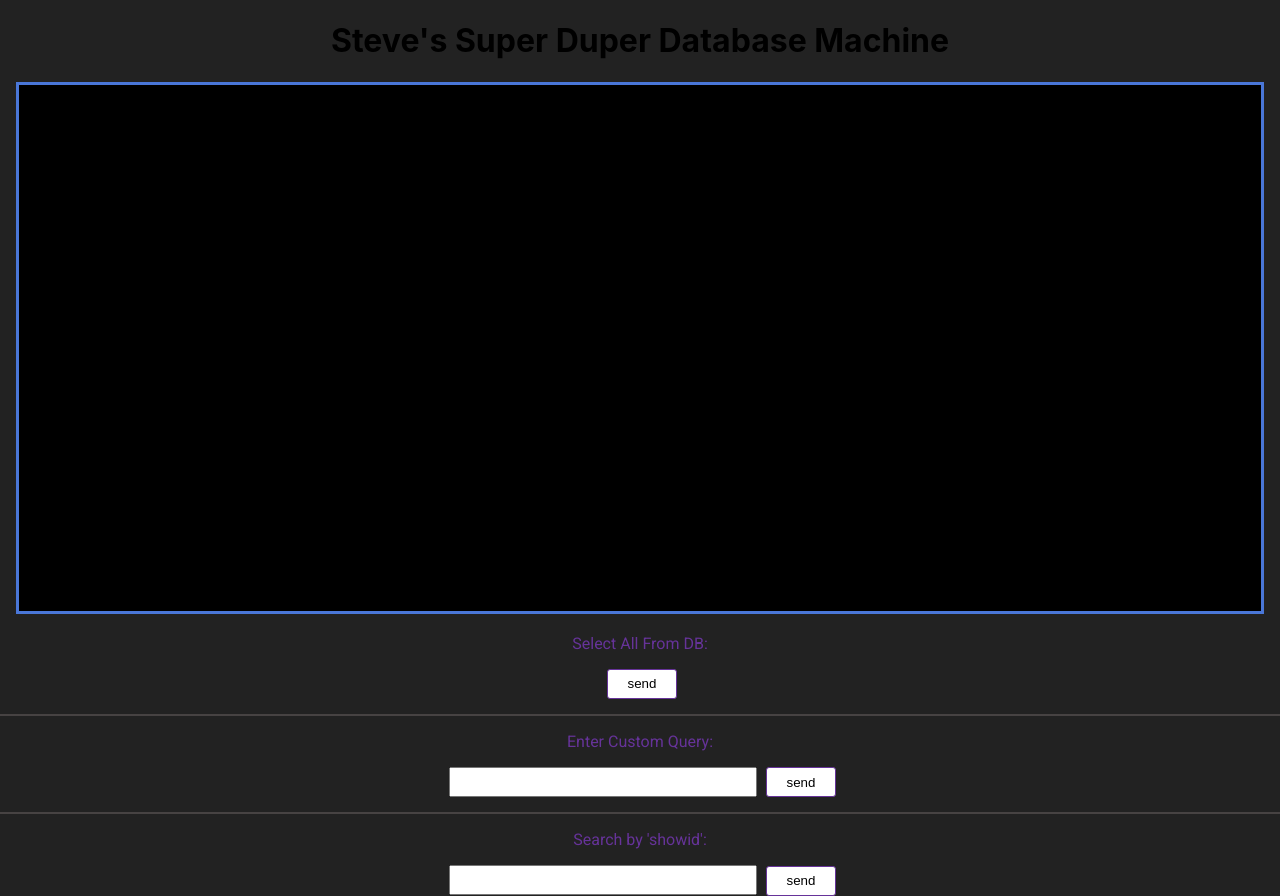
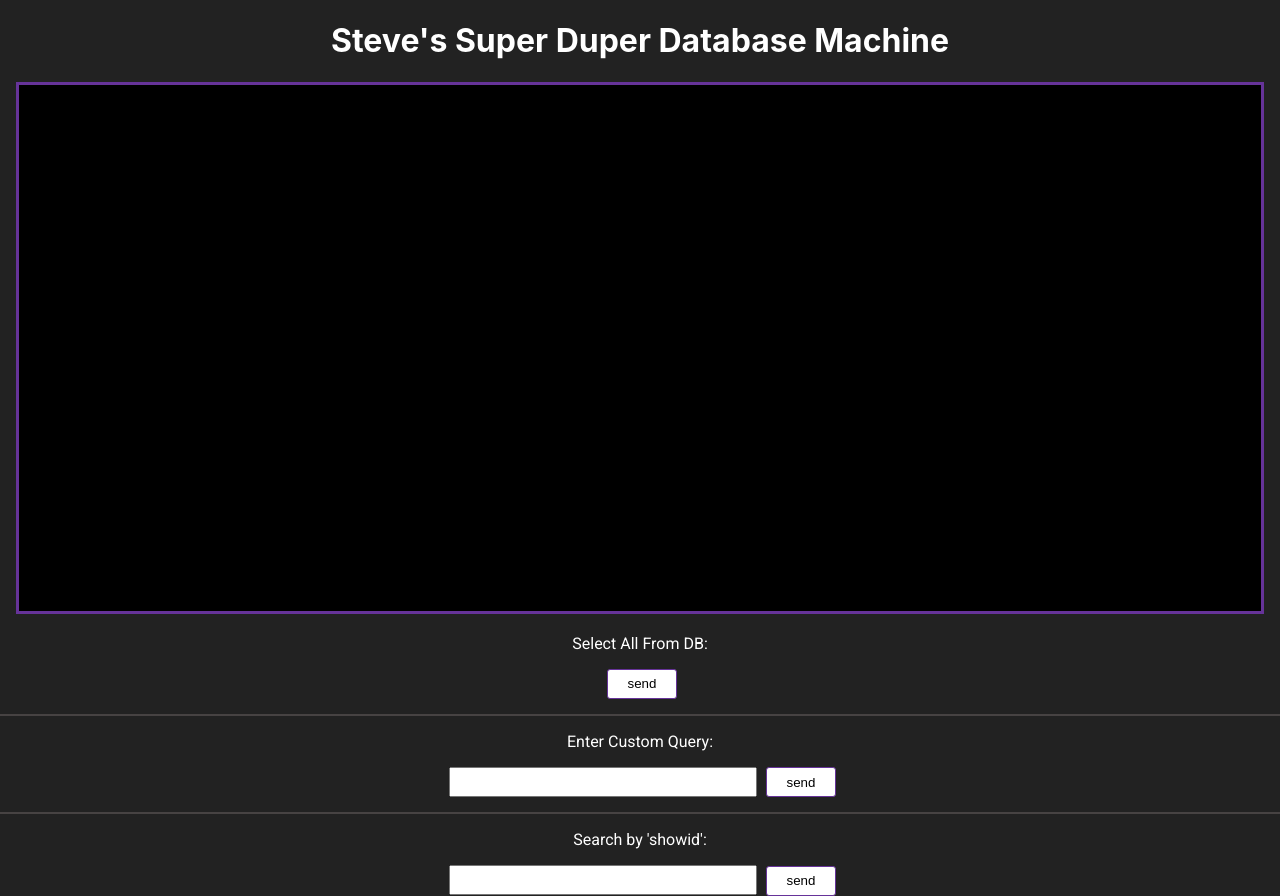
Before and after one commit to austinStotts/DB-Server, a React (Create React App) app in the folder db-server/: page / in a window 1280 px wide. Built offline with nearby package versions, Linux system fonts and the light colour scheme.

Commit message:
quality of life stuff - want to deploy this soon

```diff
--- a/db-server/package.json
+++ b/db-server/package.json
@@ -16,7 +16,9 @@
     "pg": "^8.7.3",
     "react": "^18.2.0",
     "react-dom": "^18.2.0",
+    "react-google-login": "^5.2.2",
     "react-scripts": "^2.1.3",
+    "sequelize": "^6.23.2",
     "web-vitals": "^2.1.4"
   },
   "scripts": {
--- a/db-server/src/App.css
+++ b/db-server/src/App.css
@@ -19,7 +19,7 @@ html, body {
   width: 95%;
   height: 500px;
   font-size: 12px;
-  border: 3px solid rgb(74, 119, 216);
+  border: 3px solid rebeccapurple;
   background-color: black;
   color: white;
   padding: 13px;
@@ -28,7 +28,7 @@ html, body {
 }
 
 .description {
-  color: rebeccapurple;
+  color: white;
   display: block;
   font-family: 'Roboto', sans-serif;
 }
--- a/db-server/src/App.js
+++ b/db-server/src/App.js
@@ -30,7 +30,7 @@ class App extends Component {
   render () {
     return (
       <div className="App">
-        <h1>Steve's Super Duper Database Machine</h1>
+        <h1 className='title'>Steve's Super Duper Database Machine</h1>
         <DisplayArea styles={this.state.displayStyles} data={this.state.displayString}/>
         <SelectAll updateState={this.updateState}/>
         <Break />
--- a/db-server/src/CreateShow/Create.js
+++ b/db-server/src/CreateShow/Create.js
@@ -98,7 +98,7 @@ class Create extends Component {
         let state = this.state;
         state.show[key] = value;
         this.setState(state , () => {
-            console.log(value, "state: ", this.state)
+
         });
     }
 
--- /dev/null
+++ b/db-server/src/googleLogin/login.js
@@ -0,0 +1,19 @@
+import React from "react"
+import GoogleLogin from 'react-google-login';
+
+const responseGoogle = (response) => {
+    console.log(response);
+}
+
+export default function Login() {
+    return (
+        <div>
+            <GoogleLogin
+                clientId="189356955482-r5t2hgsfgo7lqcmjo4m2at2k2477m3f7.apps.googleusercontent.com"
+                buttonText="Login"
+                onSuccess={responseGoogle}
+                onFailure={responseGoogle}
+            />
+        </div>
+    )
+}
--- a/db-server/src/index.css
+++ b/db-server/src/index.css
@@ -11,3 +11,7 @@ code {
   font-family: source-code-pro, Menlo, Monaco, Consolas, 'Courier New',
     monospace;
 }
+
+.title {
+  color: white;
+}
--- a/db-server/src/index.js
+++ b/db-server/src/index.js
@@ -3,6 +3,7 @@ import ReactDOM from 'react-dom/client';
 import './index.css';
 import App from './App';
 import Create from './CreateShow/Create';
+import Login from './googleLogin/login';
 import reportWebVitals from './reportWebVitals';
 
 const root = ReactDOM.createRoot(document.getElementById('root'));
@@ -14,6 +15,12 @@ if(l.pathname === "/create") {
       <Create />
     </React.StrictMode>
   );
+} else if (l.pathname === "/login") {
+  root.render(
+    <React.StrictMode>
+      <Login />
+    </React.StrictMode>
+  )
 } else {
   root.render(
     <React.StrictMode>
```
Also changed, not shown: 2 other files (tests, documents, lock files or other folders).
